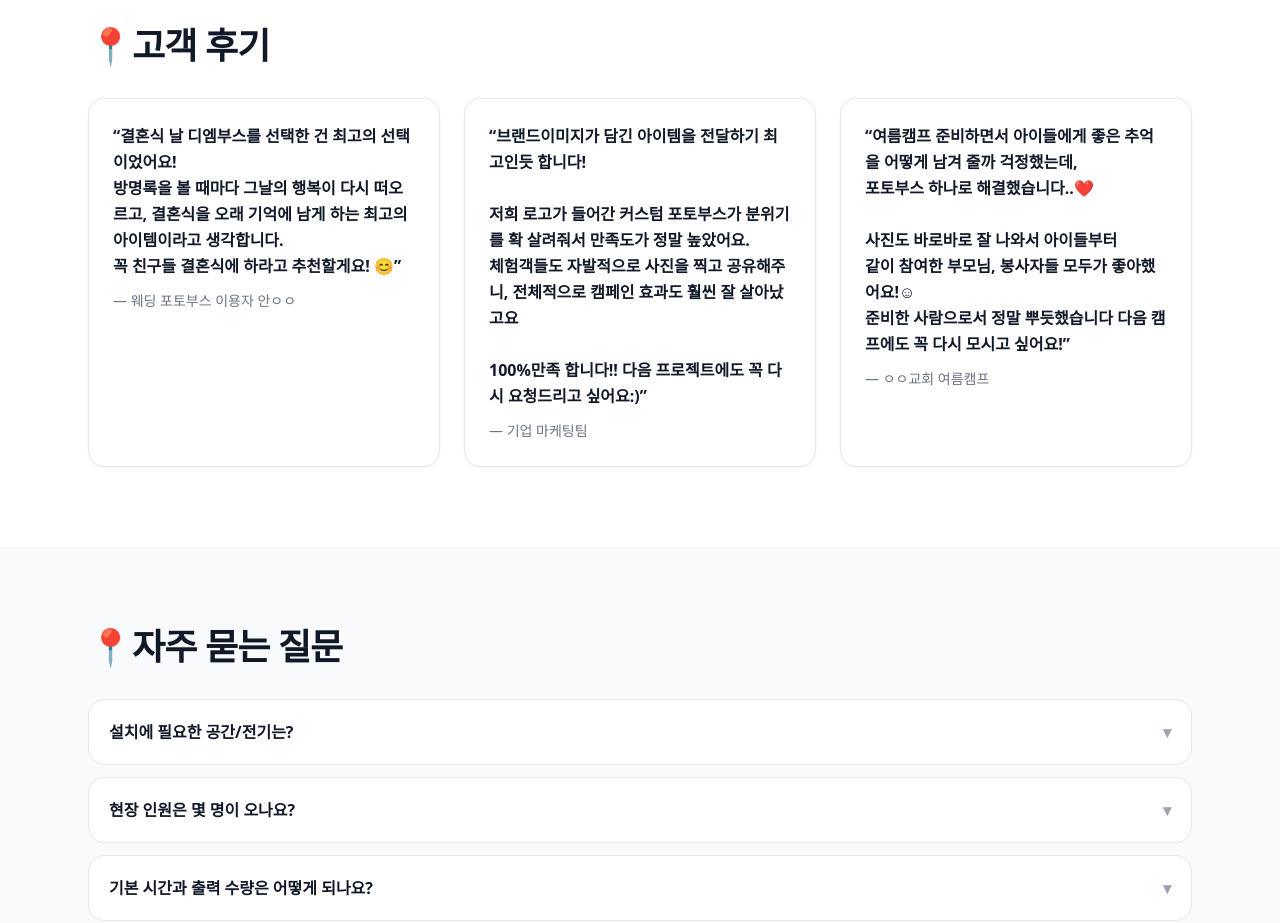
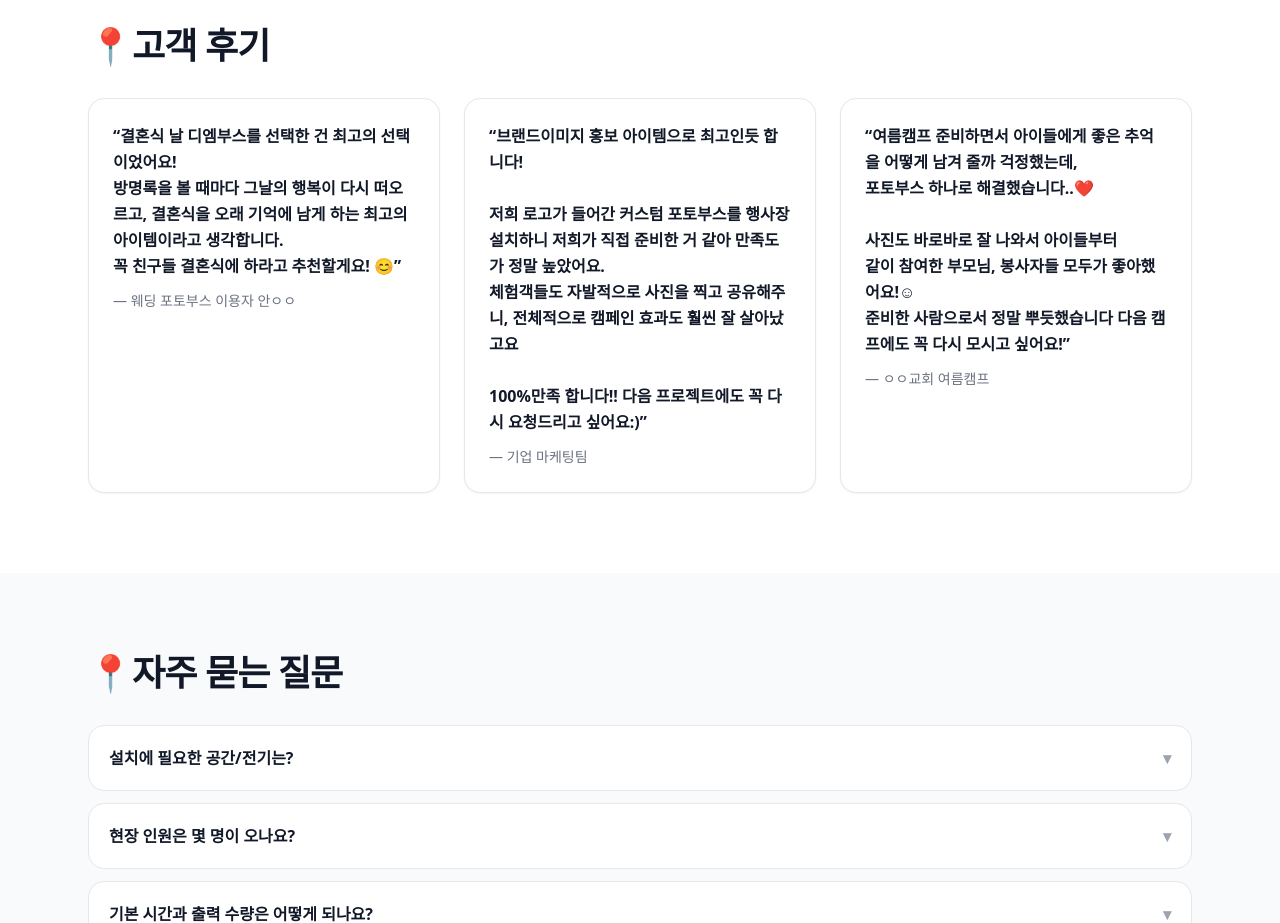
Before and after one commit to dm-booth/dmbooth, a Next.js app: page / in a window 1280 px wide. Shown: the part 5580-6503 px from the top of the page. Built offline with nearby package versions, Linux system fonts and the light colour scheme.

Commit message:
Update page.tsx

```diff
--- a/app/page.tsx
+++ b/app/page.tsx
@@ -348,9 +348,9 @@ export default function HomePage() {
               },
               {
   q: [
-     "브랜드이미지가 담긴 아이템을 전달하기 최고인듯 합니다!",
+     "브랜드이미지 홍보 아이템으로 최고인듯 합니다!",
     "",
-    "저희 로고가 들어간 커스텀 포토부스가 분위기를 확 살려줘서 만족도가 정말 높았어요.",
+    "저희 로고가 들어간 커스텀 포토부스를 행사장 설치하니 저희가 직접 준비한 거 같아 만족도가 정말 높았어요.",
     "체험객들도 자발적으로 사진을 찍고 공유해주니, 전체적으로 캠페인 효과도 훨씬 잘 살아났고요",
     "",
     "100%만족 합니다!! 다음 프로젝트에도 꼭 다시 요청드리고 싶어요:)"
```
